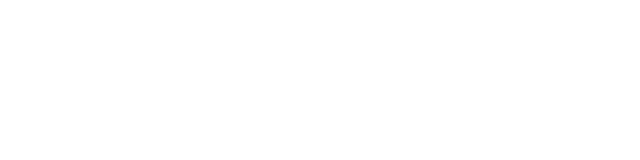
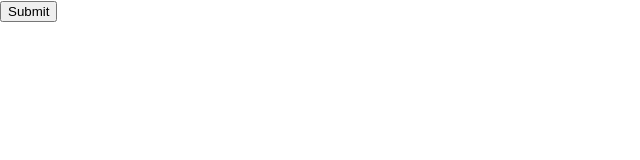
Before and after one commit to sanket101/react-frontend, a React (Create React App) app: page /confirmuser/1 in a window 1280 px wide. Shown: the top 160 px of the page, without its empty margins (0-640 px from the left). Built offline with nearby package versions, Linux system fonts and the light colour scheme.

Commit message:
Latest Commit

```diff
--- a/package.json
+++ b/package.json
@@ -11,7 +11,7 @@
     "react-scripts": "3.1.1"
   },
   "scripts": {
-    "start": "react-scripts start",
+    "start": "set PORT=8882 && react-scripts start",
     "build": "react-scripts build",
     "test": "react-scripts test",
     "eject": "react-scripts eject"
--- a/src/components/Header.js
+++ b/src/components/Header.js
@@ -18,8 +18,15 @@ export default class Header extends React.Component {
         //alert('A name was submitted: ' + this.state.value);
         event.preventDefault();
         //Fetch email from uid
-        axios.get('http://localhost:8765/api/v1/sendmail/'+ this.state.value)
-        .then(res => {console.log(res);this.temp = res;this.setState({res : this.temp.data});});
+        axios.get('http://localhost:8881/api/v1/sendmail/'+ this.props.match.params.uid)
+        .then(res => {console.log(res);this.temp = res;this.setState({res : this.temp.data.response});});
+
+        /*
+         <label>
+                    UId:
+                    <input type="text" value={this.state.value} onChange={this.handleChange}/>
+                    </label>
+        */
     }
 
     render(){
@@ -27,10 +34,6 @@ export default class Header extends React.Component {
         return  (
             <div >
                 <form onSubmit={this.handleSubmit}>
-                    <label>
-                    UId:
-                    <input type="text" value={this.state.value} onChange={this.handleChange}/>
-                    </label>
                     <input type="submit" value="Submit" />
                 </form>
                 <div>
--- a/src/index.js
+++ b/src/index.js
@@ -10,7 +10,7 @@ import {BrowserRouter as Router, Route, Link } from "react-router-dom";
 const router = (
     <Router>
         <div>
-            <Route path="/sendmail" component={Header}/>
+            <Route path="/confirmuser/:uid" component={Header}/>
             <Route path="/confirmmail/:uid" component={ConfirmMail}/>
         </div>
     </Router>
```
